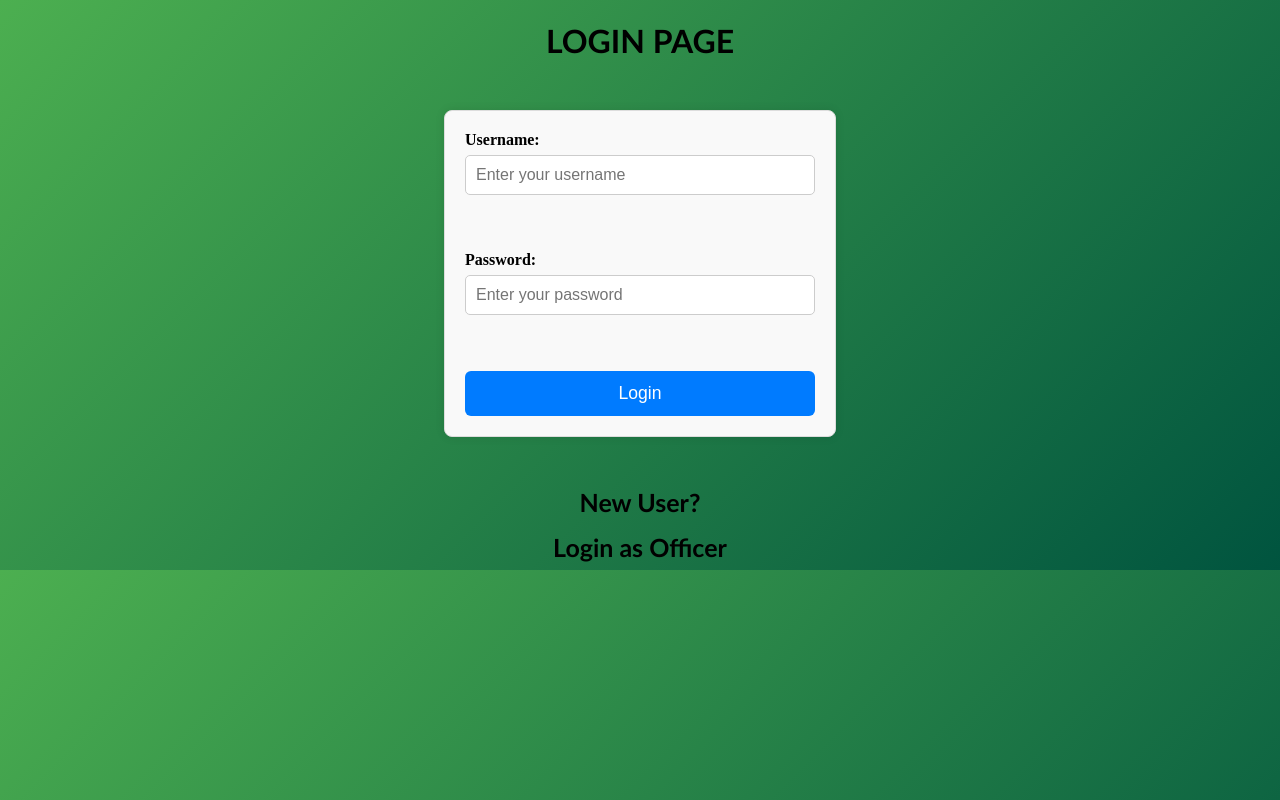
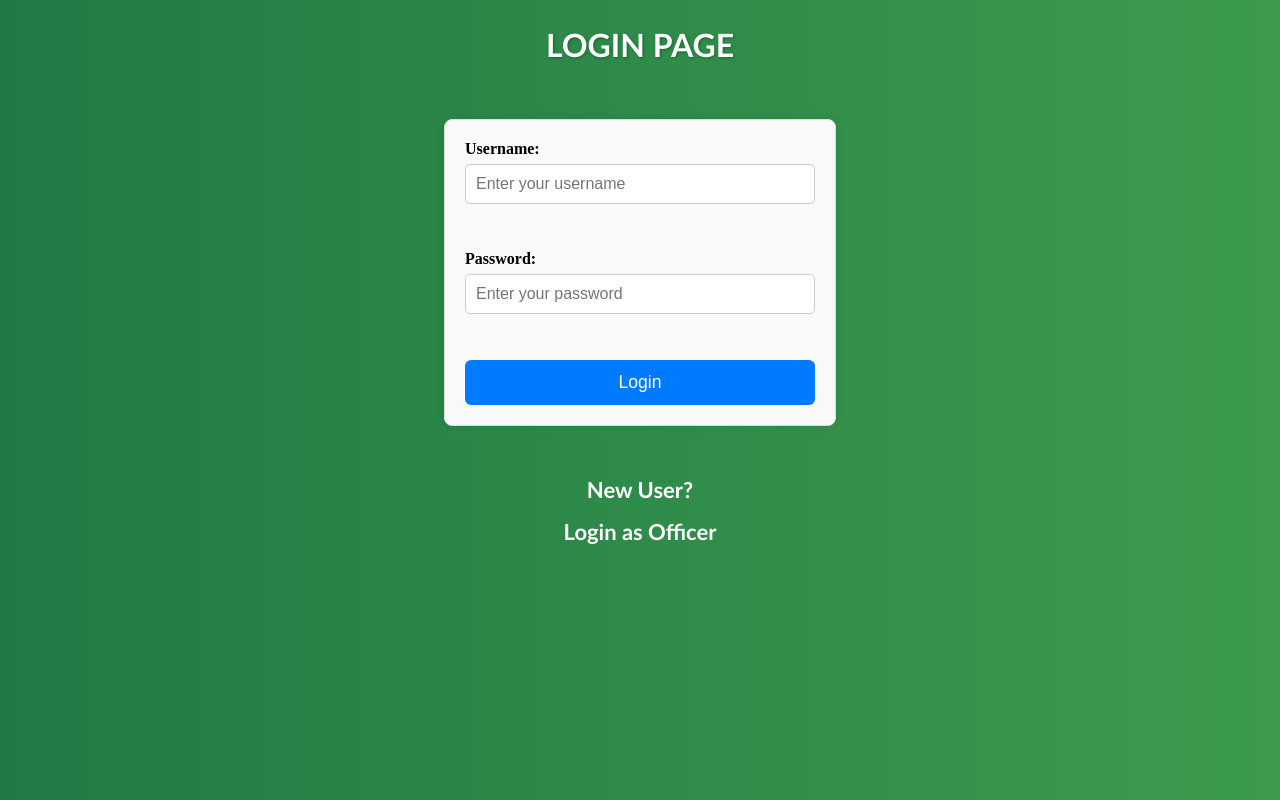
Before and after one commit to Mudasir24/Hackcelerate_143, a Python web app: template templates/login.html in a window 1280 px wide. Run offline with Jinja, Linux system fonts and the light colour scheme; the template is opened without the code that fills it, so the values that code supplies are empty.

Commit message:
login,register,index css files

```diff
--- a/static/login.css
+++ b/static/login.css
@@ -1,5 +1,16 @@
-body{
-background: linear-gradient(135deg, #4caf50, #00543f);}
+body {
+  /* Animated gradient background */
+  background: linear-gradient(270deg, #4caf50, #00543f, #1e3c72, #2a5298);
+  background-size: 800% 800%;
+  animation: gradientShift 20s ease infinite;
+}
+
+@keyframes gradientShift {
+  0% { background-position: 0% 50%; }
+  50% { background-position: 100% 50%; }
+  100% { background-position: 0% 50%; }
+}
+
 form {
   max-width: 350px;
   margin: 50px auto;
@@ -21,7 +32,7 @@ input[type="text"],
 input[type="password"] {
   padding: 10px;
   font-size: 1rem;
-  margin-bottom: 20px;
+  margin-bottom: 10px;
   border: 1px solid #ccc;
   border-radius: 5px;
   width: 100%;
@@ -37,6 +48,7 @@ button[type="submit"] {
   border-radius: 6px;
   cursor: pointer;
   transition: background-color 0.3s ease;
+  animation: none; /* No jump on button */
 }
 
 button[type="submit"]:hover {
@@ -47,15 +59,18 @@ a {
   display: block;
   text-align: center;
   margin-top: 15px;
-  color:black;
+  color: white;
   text-decoration: none;
-  font-weight:1000;
-  font-size:25px;
+  font-weight: 700;
+  font-size: 22px;
   font-family: 'Gill Sans', 'Gill Sans MT', Calibri, 'Trebuchet MS', sans-serif;
+  transition: color 0.3s ease;
 }
 
 a:hover {
+  color: #00509e; /* Slightly lighter navy on hover */
   text-decoration: underline;
+  text-shadow: none; /* No glow */
 }
 
 @media (max-width: 480px) {
@@ -75,9 +90,22 @@ a:hover {
     font-size: 1.1rem;
   }
 }
-h1{
-    color:black;
-    text-align: center;
-    font-weight: 2000;
-    font-family: 'Gill Sans', 'Gill Sans MT', Calibri, 'Trebuchet MS', sans-serif;
+
+h1 {
+  color:white;
+  font-weight: 900;
+  text-align: center;
+  text-shadow: 1px 1px 3px rgba(0, 0, 0, 0.3);
+  font-family: 'Gill Sans', 'Gill Sans MT', Calibri, 'Trebuchet MS', sans-serif;
+  animation: jumpHeading 2.5s infinite;
+  margin-top: 30px;
 }
+
+@keyframes jumpHeading {
+  0%, 100% {
+    transform: translateY(0);
+  }
+  50% {
+    transform: translateY(-10px);
+  }
+}
```
Also changed, not shown: static/register.css (+43 -20 lines).
